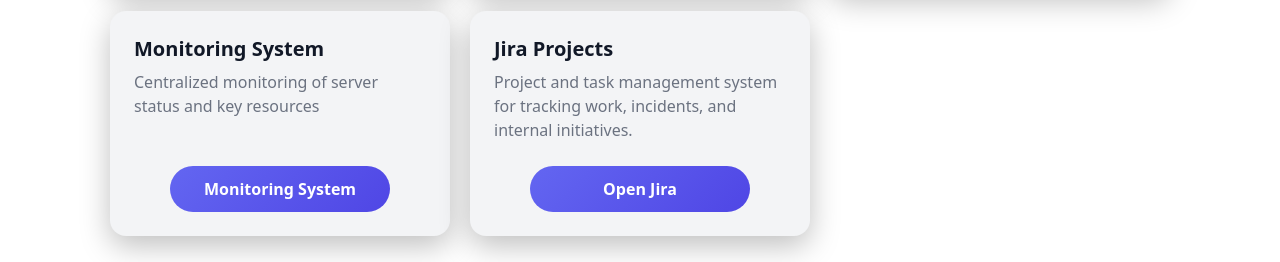
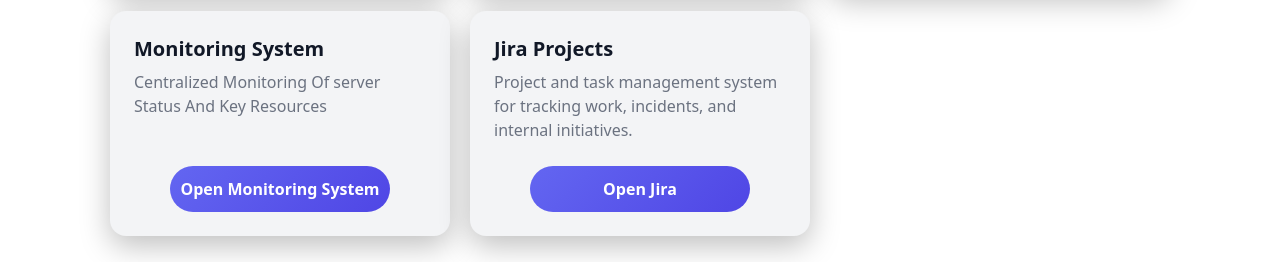
Before and after one commit to waverityrepo/waverity-portal, a plain HTML site: page index.html in a window 1280 px wide. Shown: the part 376-638 px from the top of the page. Drawn offline with Linux system fonts and the light colour scheme; a script that the page names is missing.

Commit message:
Update index.html

```diff
--- a/index.html
+++ b/index.html
@@ -178,9 +178,9 @@
     </div>
     <div class="card">
         <h2>Monitoring System</h2>
-        <p>Centralized monitoring of server status and key resources</p>
+        <p>Centralized Monitoring Of server Status And Key Resources</p>
         <a href="https://monitoring.myit.az" target="_blank" rel="noopener noreferrer">
-            Monitoring System
+            Open Monitoring System
         </a>
     </div>
 
```
